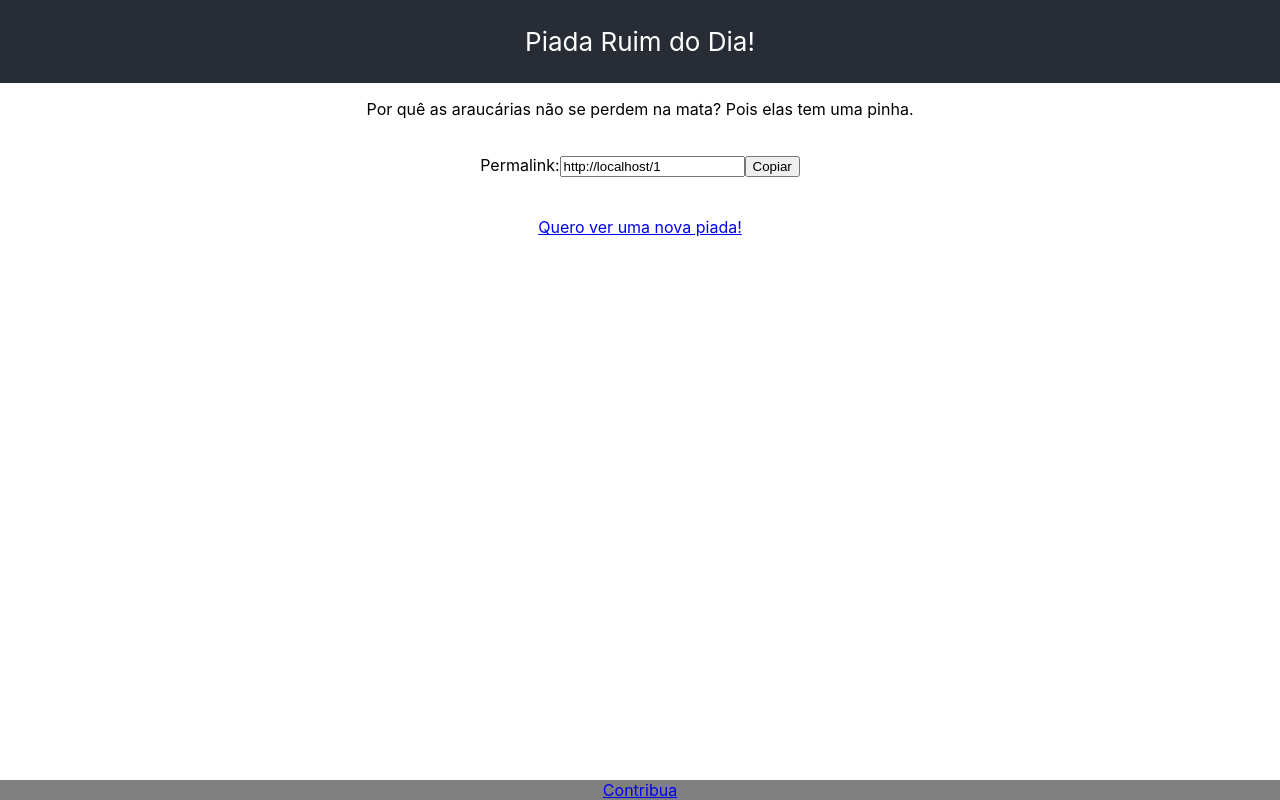
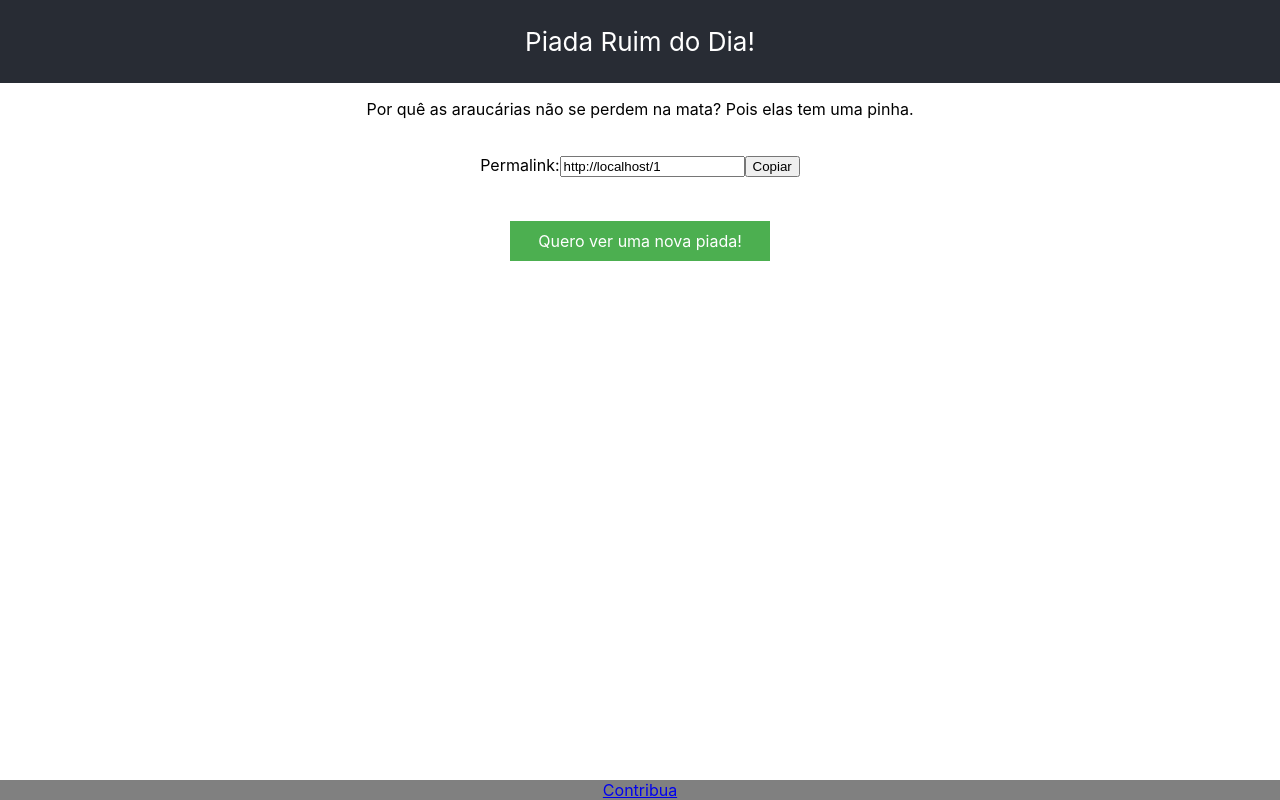
Before and after one commit to rodrigow/piadaruim, a React (Create React App) app in the folder frontend/: page / in a window 1280 px wide. Built offline with nearby package versions, Linux system fonts and the light colour scheme.

Commit message:
adding css to new joke link

```diff
--- a/frontend/src/BadJoke.js
+++ b/frontend/src/BadJoke.js
@@ -50,7 +50,7 @@ class BadJoke extends Component {
             <br />
             <br />
             <div>
-              <a href="/">Quero ver uma nova piada!</a>
+              <a href="/" className="button">Quero ver uma nova piada!</a>
             </div>
           </div>
         </div>
```
